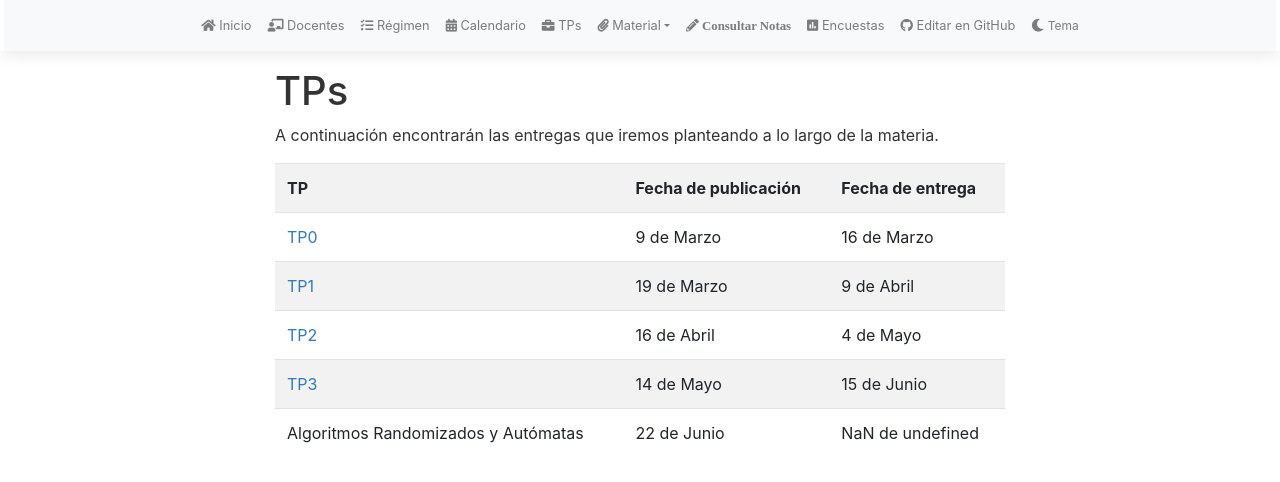
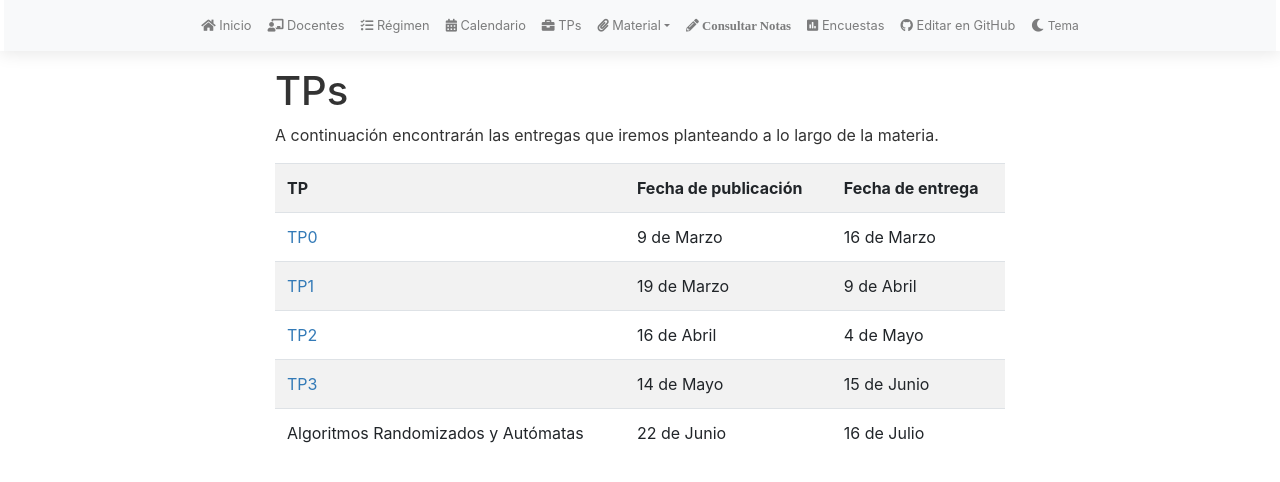
Before and after one commit to algoritmos-rw/tda_bg, a Jekyll site: the page built from tps.md, in a window 1280 px wide. Shown: the top 482 px of the page. Built offline with Jekyll 4.4.1, drawn with Linux system fonts in a browser that asks for light colours; nearby versions of some CDN libraries; our own code applies the rules of GitHub Pages for plain Markdown files.

Commit message:
Corrección fecha ejercicios de automatas

```diff
--- a/_data/trabajos.yml
+++ b/_data/trabajos.yml
@@ -25,5 +25,5 @@ TP3:
 Automatas:
   id: Algoritmos Randomizados y Autómatas
   publicacion: 2026-06-22
-  entrega: 2026-97-09
+  entrega: 2026-07-16
   enunciado_link: /tps/automatas
```
